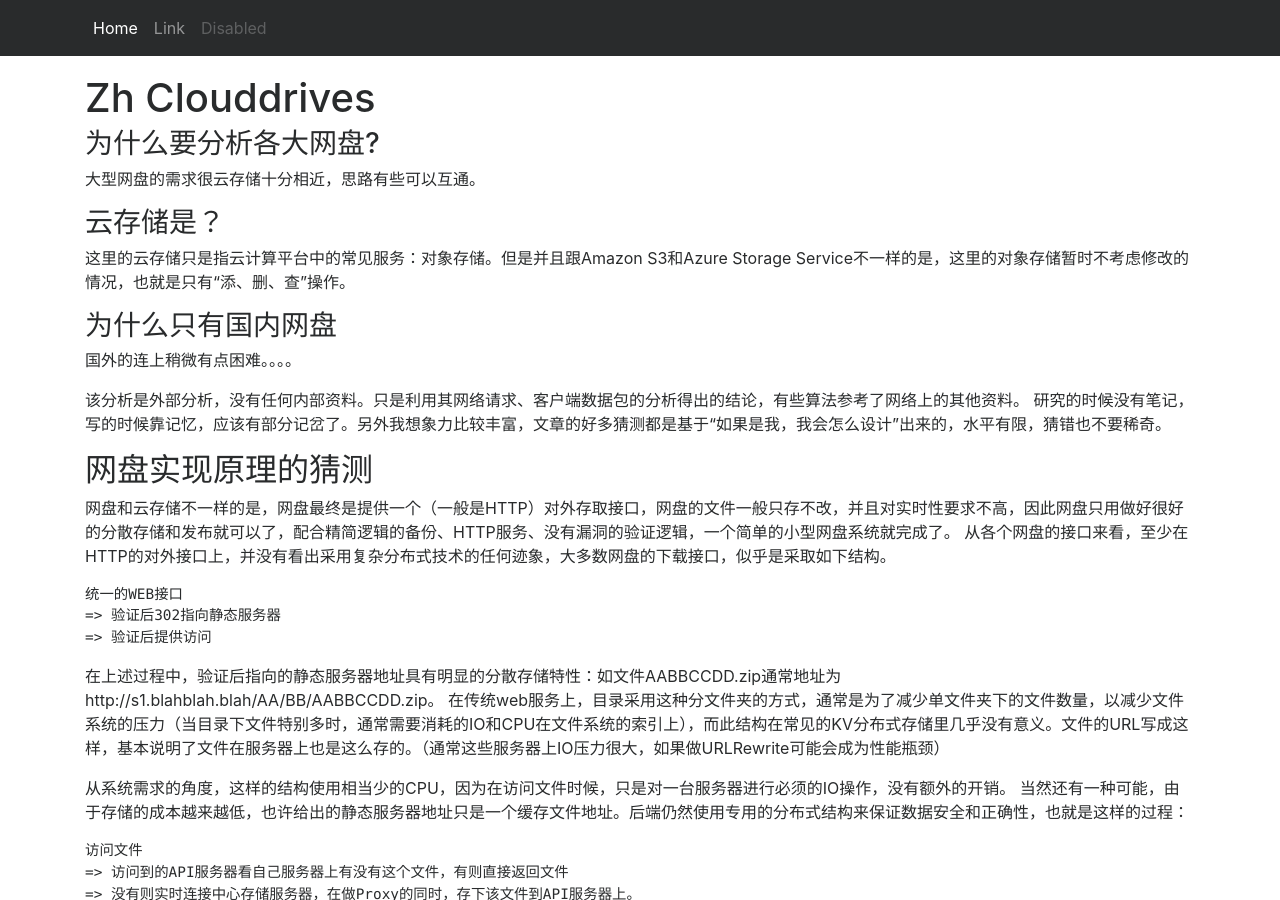
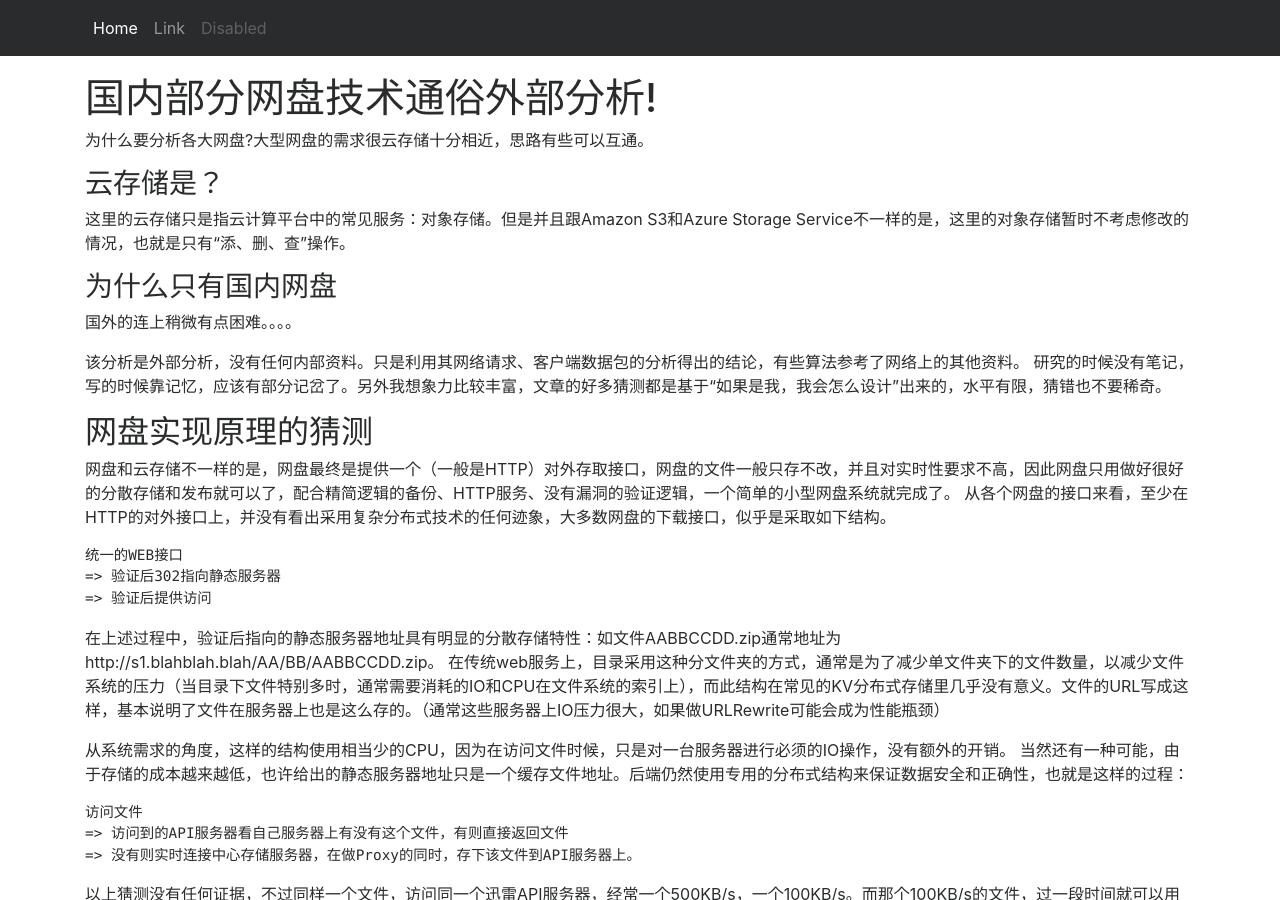
Before and after one commit to yangyuan/yangyuan.github.io, a Jekyll site: the page built from _posts/2014-04-12-zh-clouddrives.md, in a window 1280 px wide and 900 px high. Built offline with Jekyll 4.4.1, drawn with Linux system fonts in a browser that asks for light colours; nearby versions of some CDN libraries; our own code applies the rules of GitHub Pages for plain Markdown files.

Commit message:
Update 2014-04-12-zh-clouddrives.md

```diff
--- a/_posts/2014-04-12-zh-clouddrives.md
+++ b/_posts/2014-04-12-zh-clouddrives.md
@@ -1,5 +1,9 @@
-### 为什么要分析各大网盘?
-大型网盘的需求很云存储十分相近，思路有些可以互通。
+---
+layout: post
+title: 国内部分网盘技术通俗外部分析!
+---
+
+为什么要分析各大网盘?大型网盘的需求很云存储十分相近，思路有些可以互通。
 
 ### 云存储是？
 这里的云存储只是指云计算平台中的常见服务：对象存储。但是并且跟Amazon S3和Azure Storage Service不一样的是，这里的对象存储暂时不考虑修改的情况，也就是只有“添、删、查”操作。
```
